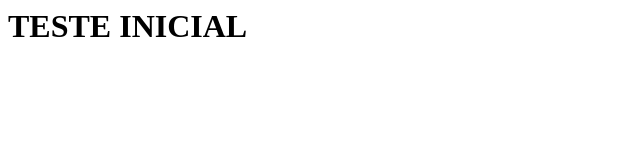
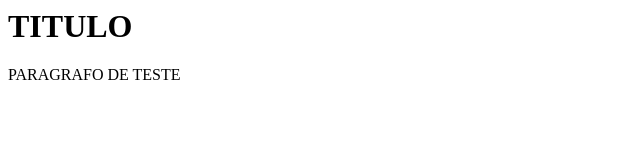
Before and after one commit to hmourasilva/POCs, a plain HTML site: page index.html in a window 1280 px wide. Shown: the whole page, without its empty margins (0-640 px from the left). Drawn offline with Linux system fonts and the light colour scheme.

Commit message:
alteracoes de paragrafo

```diff
--- a/index.html
+++ b/index.html
@@ -2,6 +2,7 @@
     <head>
     </head>
     <body>
-        <h1>TESTE INICIAL</h1>
+        <h1>TITULO</h1>
+        <p>PARAGRAFO DE TESTE</p>
     </body>
 </html>
```
